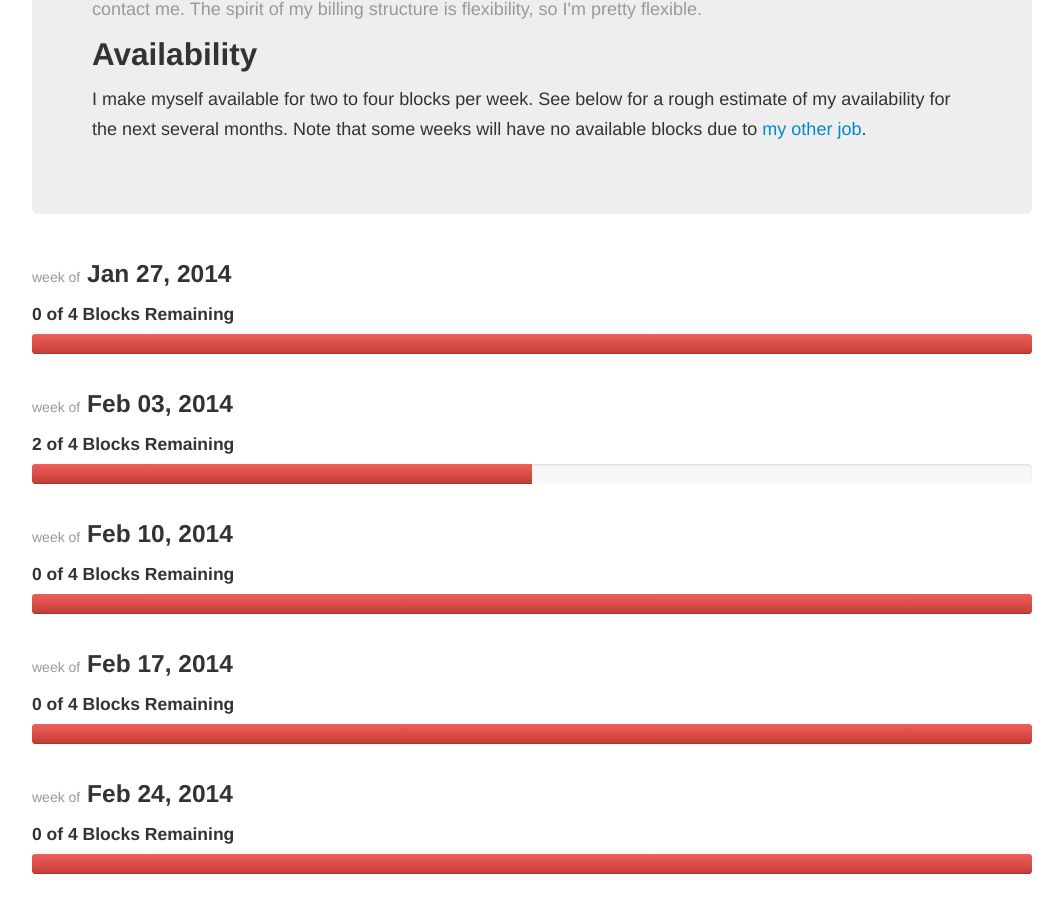
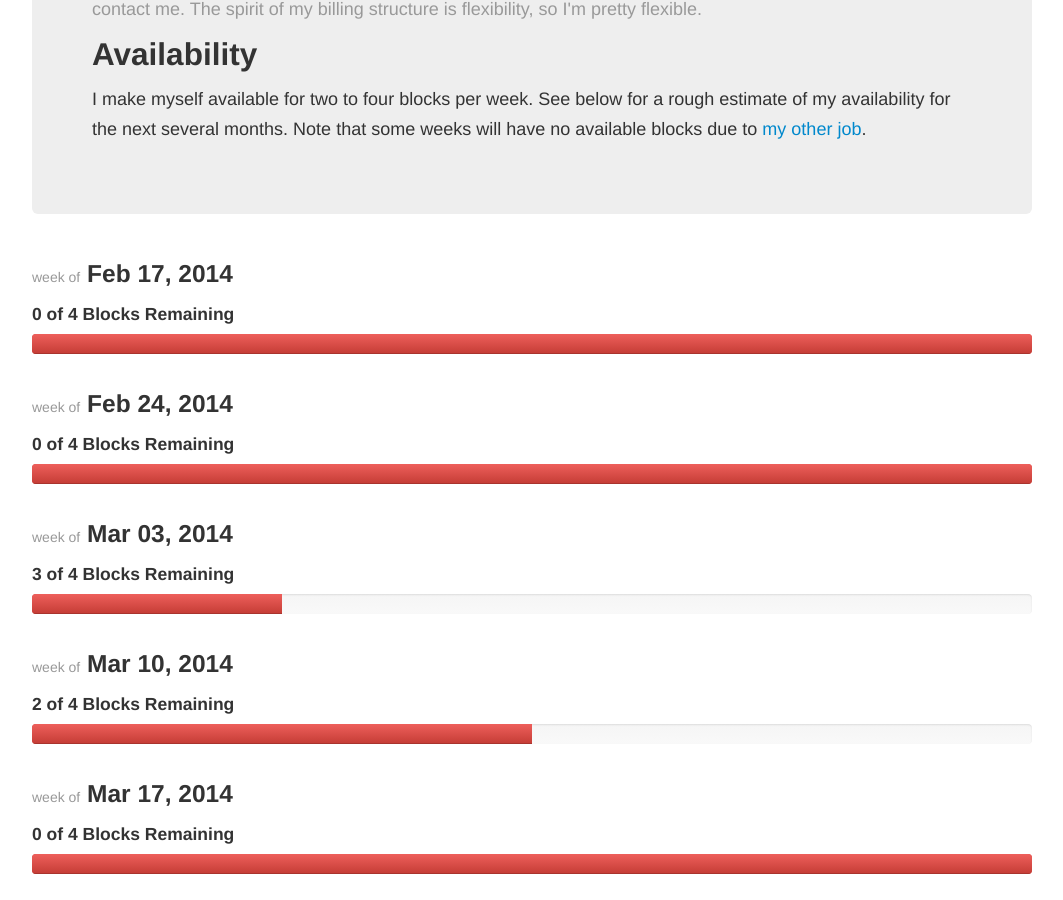
Before and after one commit to jessecarl/jessecarl.github.io, a Jekyll site: the page built from contract/index.html, in a window 1280 px wide and 900 px high, scrolled down 728 px. Shown: the whole window, without its empty margins (108-1171 px from the left). Built offline with Jekyll 4.4.1, drawn with Linux system fonts in a browser that asks for light colours; nearby versions of some CDN libraries; a style sheet for code colours, icons or effects is not loaded.

Commit message:
Updated Availability
Move forward in time.

```diff
--- a/contract/index.html
+++ b/contract/index.html
@@ -3,15 +3,6 @@ layout: default
 title: Contract
 icon: tag
 blocks:
-  - date: '2014-01-27'
-    total_blocks: 4
-    reserved_blocks: 4
-  - date: '2014-02-03'
-    total_blocks: 4
-    reserved_blocks: 2
-  - date: '2014-02-10'
-    total_blocks: 4
-    reserved_blocks: 4
   - date: '2014-02-17'
     total_blocks: 4
     reserved_blocks: 4
```
